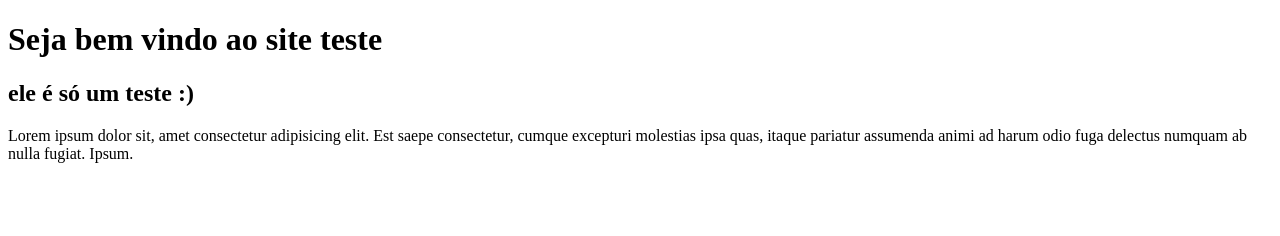
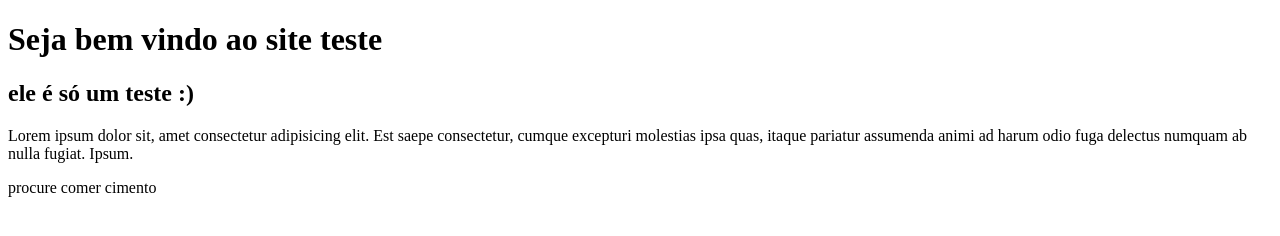
Before and after one commit to DEVsenna24/Repositoriotest, a plain HTML site: page pastasite/index.html in a window 1280 px wide. Drawn offline with Linux system fonts and the light colour scheme.

Commit message:
modificação pequena no site
busque comer cimento :)

```diff
--- a/pastasite/index.html
+++ b/pastasite/index.html
@@ -9,5 +9,6 @@
     <h1>Seja bem vindo ao site teste</h1>
     <h2>ele é só um teste :)</h2>
     <p>Lorem ipsum dolor sit, amet consectetur adipisicing elit. Est saepe consectetur, cumque excepturi molestias ipsa quas, itaque pariatur assumenda animi ad harum odio fuga delectus numquam ab nulla fugiat. Ipsum.</p>
+    <p>procure comer cimento</p>
 </body>
 </html>
```
